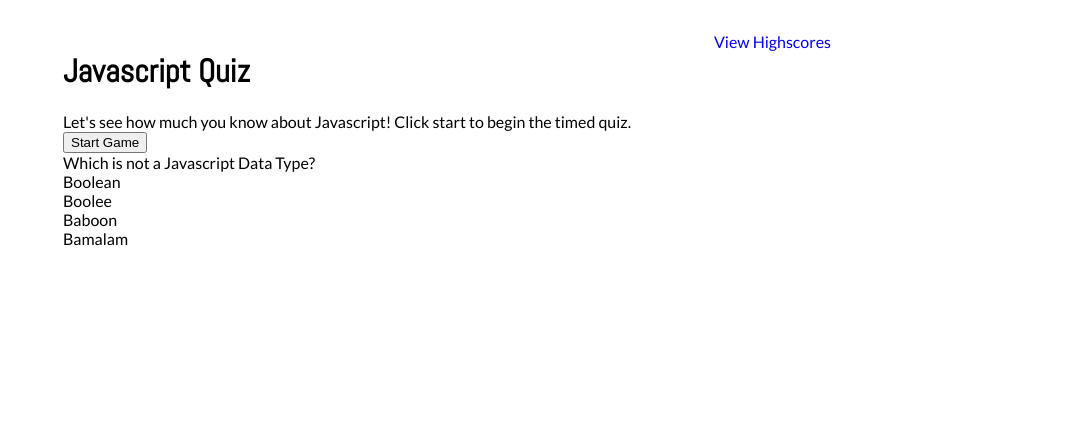
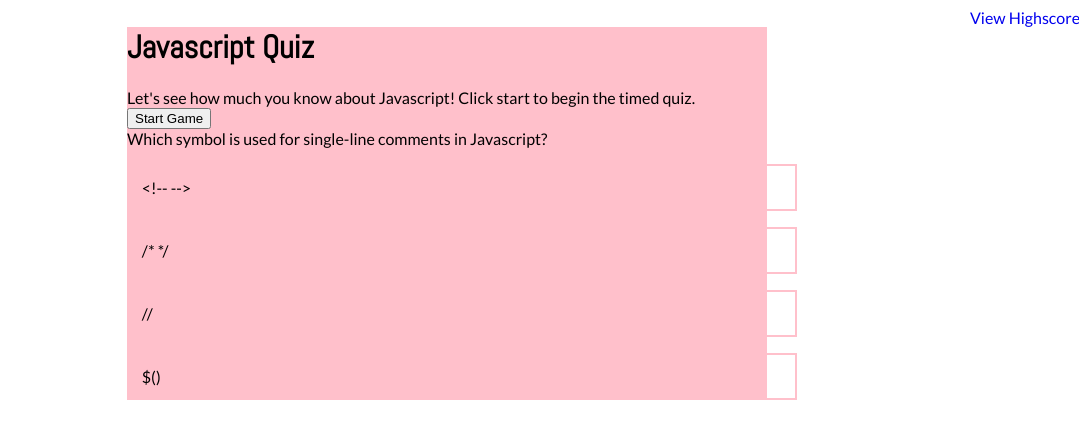
Before and after one commit to ashhunt07/hw-4-web-apis, a plain HTML site: page index.html in a window 1280 px wide. Both pictures are taken after a click on the element "Boolean". Shown: the whole page, without its empty margins (201-1280 px from the left). Drawn offline with Linux system fonts and the light colour scheme.

Commit message:
Added additional functionality to flip through questions

```diff
--- a/index.html
+++ b/index.html
@@ -24,10 +24,13 @@
             <h1>Javascript Quiz</h1>
             <div class="gameDesc">Let's see how much you know about Javascript! Click start to begin the timed quiz.</div>
 
-            <button>Start Game</button>
+            <button id="start-btn" class ="start-btn btn">Start Game</button>
 
-            <div id="main"></div>
-
+            <div id="main" class="hide">
+                <div id=questions></div>
+                <div id=choices></div>
+            </div>
+            <div id=progress></div>
         </main>
     </div>
 
--- a/script.js
+++ b/script.js
@@ -43,38 +43,123 @@ var questions = [  //making an array of objects
 ]
 
 
-// Variables
 var mainEl = document.getElementById('main');
-var questionEl = document.createElement('div');
-var increment = 0; //could use increment++ to go through the quiz
+var questionEl = document.getElementById('questions');
+var choicesEl = document.getElementById('choices');
+var progressEl = document.getElementById('progress');
 
-//Questions
-questionEl.textContent = questions[increment].question;
-mainEl.append(questionEl);
 
-//Answers
-for(var i = 0; i < questions[increment].answerChoices.length; i++) {
-    var answerChoiceEl = document.createElement('div');
-    answerChoiceEl.addEventListener('click', function() {
+var increment = 0;
+var timerlimit = 60;
 
-        var answerSelected = this.textContent;
-        if(answerSelected === questions[increment].correctAnswer){
-            increment++;
-            console.log('this is correct')
-        } else{
-            console.log('this is incorrect')
-        }
+var timer = setInterval(function () {
+    console.log(timerlimit);
+    timerlimit--
+}, 1000)
 
-    })
-
-    answerChoiceEl.textContent = questions[increment].answerChoices[i];
-    mainEl.append(answerChoiceEl);
+function renderProgress(boolean) {
+    if (boolean) {
+        progressEl.textContent = 'correct';
+    } else {
+        progressEl.textContent = 'incorrect';
+    }
+    setTimeout(function () {
+        progressEl.textContent = ''
+    }, 2000)
 }
 
 
+function renderQuestionChoices() {
+    if (increment === questions.length) {
+        console.log('game complete');
+    } else {
+        questionEl.textContent = questions[increment].question;
 
-//keyword this – gathers the information in which the function was fired from and returns selected elements
-//ananomous function
-//A while loop is not necessary for this to work
-//Single quotes can contain double quotes
-//Compilor is located inside the browser
+        for (var i = 0; i < questions[increment].answerChoices.length; i++) {
+            var answerChoiceEl = document.createElement('div');
+            answerChoiceEl.setAttribute('class', 'answer-choices');
+            answerChoiceEl.textContent = questions[increment].answerChoices[i]
+            choicesEl.append(answerChoiceEl)
+            answerChoiceEl.addEventListener('click', function (e) {
+                e.preventDefault()
+                var answerSelected = this.textContent;
+                if (answerSelected === questions[increment].correctAnswer) {
+                    increment++
+                    choicesEl.innerHTML = '';
+                    renderProgress(true);
+                    renderQuestionChoices();
+                } else {
+                    renderProgress(false);
+                    timerlimit = timerlimit - 10;
+
+                }
+            })
+        }
+    }
+}
+renderQuestionChoices()
+
+
+// timerlimit <= 0 || (increment === questions.length - 1)
+
+
+
+
+// // Variables
+// var mainEl = document.getElementById('main');
+// var questionEl = document.getElementById('questions')
+// var choicesEl = documnent.getElementById('choices')
+
+// var increment = 0; //could use increment++ to go through the quiz
+
+
+// function renderChoices(){
+
+//
+
+//     //Answers
+//     for(var i = 0; i < questions[increment].answerChoices.length; i++) {
+
+//         var answerChoiceEl = document.createElement('div');
+//         answerChoiceEl.setAttribute('class', 'answer-choices');
+
+//         answerChoiceEl.textContent = questions[increment].answerChoices[i];
+//         choicesEl.append(answerChoiceEl);
+
+//         answerChoiceEl.addEventListener('click', function(e) {
+//             e.preventDefault();
+//             var answerSelected = this.textContent;
+//             if(answerSelected === questions[increment].correctAnswer){
+//                 increment++;
+//                 choicesEl.innerHTML ="";
+//                 renderChoices();
+//             } else{
+//                 console.log('this is incorrect')
+//             }
+
+//         })
+
+//     }
+
+// }
+
+// // Timer function
+
+// function timeClock(){
+//     var timerlimit = 100;
+//     var timer = setInterval(function() {
+//         timerlimit--
+//     }, 1000);
+
+//     if (timerlimit <=0 || increment === questions.length +1) {
+//         clearInterval(timer);
+//     }
+// }
+
+// renderChoices()
+
+// //keyword this – gathers the information in which the function was fired from and returns selected elements
+// //ananomous function
+// //A while loop is not necessary for this to work
+// //Single quotes can contain double quotes
+// //Compilor is located inside the browser
--- a/style.css
+++ b/style.css
@@ -8,8 +8,8 @@ h1{
 }
 
 .wrapper{
-    width:60%;
-    margin: 2em auto;
+    width:100%;
+    margin:0 auto;
 }
 
 nav{
@@ -24,6 +24,18 @@ nav a{
 }
 
 main{
-    width:100%;
+    width:50%;
+    bottom: 50%;
+    margin: 0 auto;
+    padding:0;
+    align-items: center;
     clear:both;
+    background-color: pink;
 }
+
+.answer-choices{
+    width: 100%;
+    padding: .75em 2%;
+    margin: 1em 0;
+    border: solid 2px pink;
+}
```
